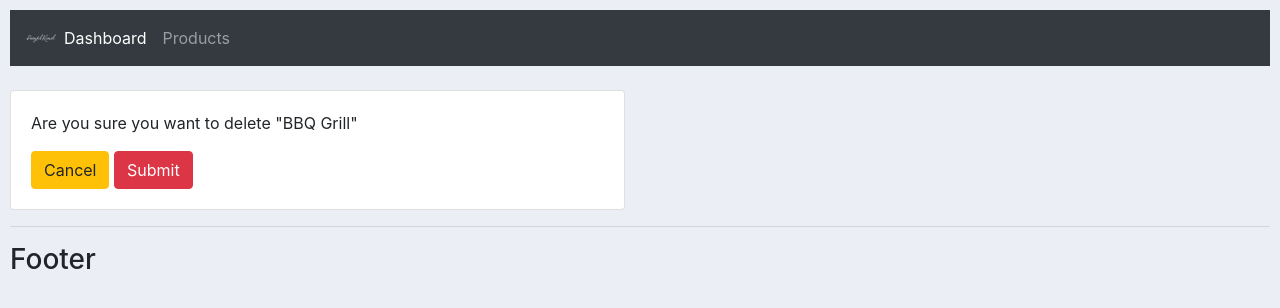
After one commit to pranjalkanel/internshipDjangoCrm, a Django app: page /delete_order/2/ in a window 1280 px wide. The commit adds this page. Shown: the top 308 px of the page. Run offline with Django 3.2, Linux system fonts and the light colour scheme; data comes from the database, SQL or seed files in the repository; both versions use the stored data as it was after the commit; some libraries are stand-ins or nearby versions.

Commit message:
Added model form for orders and created Create, Update, Delete methods in veiws.py for order data that can be accessed through the passed templates.

```diff
--- a/crm/accounts/models.py
+++ b/crm/accounts/models.py
@@ -42,3 +42,6 @@ class Order(models.Model):
     product =   models.ForeignKey(Product, null=True, on_delete=models.SET_NULL)
     date_created = models.DateTimeField(auto_now_add=True)
     status = models.CharField(max_length=200, null=True, choices=STATUS)
+
+    def __str__(self):
+        return self.product.name
--- a/crm/accounts/templates/accounts/customer.html
+++ b/crm/accounts/templates/accounts/customer.html
@@ -68,8 +68,8 @@
 					<td>{{order.product.category}}</td>
 					<td>{{order.date_created}}</td>
 					<td>{{order.status}}</td>
-					<td><a class="btn btn-sm btn-info" href="">Update</a></td>
-					<td><a class= "btn btn-sm btn-danger" href="">Remove</a></td>
+					<td><a class="btn btn-sm btn-info" href="{% url 'update_order' order.id %}">Update</a></td>
+					<td><a class= "btn btn-sm btn-danger" href="{% url 'delete_order' order.id %}">Remove</a></td>
 				</tr>
 				{% endfor %}
 			</table>
--- a/crm/accounts/templates/accounts/dashboard.html
+++ b/crm/accounts/templates/accounts/dashboard.html
@@ -48,8 +48,8 @@
                         <td>{{order.product}}</td>
                         <td>{{order.date_created}}</td>
                         <td>{{order.status}}</td>
-                        <td><a class="btn btn-sm btn-info" href="">Update</a></td>
-                        <td><a class="btn btn-sm btn-danger " href="">Delete</a></td>
+                        <td><a class="btn btn-sm btn-info" href="{% url 'update_order' order.id %}">Update</a></td>
+                        <td><a class="btn btn-sm btn-danger " href="{% url 'delete_order' order.id %}">Delete</a></td>
                     </tr>
                     {% endfor %}
 
--- /dev/null
+++ b/crm/accounts/templates/accounts/delete.html
@@ -0,0 +1,20 @@
+{% extends 'accounts/main.html' %}
+{% load static %}
+
+{% block content %}
+
+<br>
+<div class="row">
+    <div class="col-md-6">
+        <div class="card card-body">
+            <p>Are you sure you want to delete "{{item}}"</p>
+
+            <form method="POST"action="{% url 'delete_order' item.id %}">
+                {% csrf_token %}
+                <a class="btn btn-warning" href="{% url 'home' %}">Cancel</a>
+                <input class="btn btn-danger" type="submit" name="Cofirm">
+            </form>
+        </div>
+    </div>
+</div>
+{% endblock %}
--- a/crm/accounts/urls.py
+++ b/crm/accounts/urls.py
@@ -6,5 +6,7 @@ urlpatterns = [
     path('',views.home, name = "home"),
     path('products/',views.products, name="products"),
     path('customer/<str:pk>',views.customer, name="customer"),
-    path('create_order/', views.createOrder, name="create_order")
+    path('create_order/', views.createOrder, name="create_order"),
+    path('update_order/<str:pk>/', views.updateOrder, name="update_order"),
+    path('delete_order/<str:pk>/', views.deleteOrder, name="delete_order"),
 ]
--- a/crm/accounts/views.py
+++ b/crm/accounts/views.py
@@ -1,4 +1,5 @@
-from django.shortcuts import render
+from django.http import request
+from django.shortcuts import render, redirect
 from django.http import HttpResponse
 from .models import *
 from .forms import OrderForm
@@ -35,6 +36,33 @@ def customer(request, pk):
 def createOrder(request):
 
     form = OrderForm()
-
+    if request.method == 'POST':
+        #print('Printing POST:', request.POST )
+        form = OrderForm(request.POST)
+        if form.is_valid():
+            form.save()
+            return redirect('/')
     context = {'form':form}
     return render(request, 'accounts/order_form.html', context)
+
+def updateOrder(request, pk):
+
+    order = Order.objects.get(id=pk)
+    form = OrderForm(instance=order)
+    if request.method == 'POST':
+        form = OrderForm(request.POST, instance=order)
+        if form.is_valid():
+            form.save()
+            return redirect('/')
+    context = {'form':form}
+    return render(request, 'accounts/order_form.html', context)
+
+def deleteOrder(request, pk):
+    order = Order.objects.get(id=pk)
+    context = {'item':order}
+
+    if request.method == "POST":
+        order.delete()
+        return redirect('/')
+
+    return render(request, 'accounts/delete.html',context)
--- a/crm/static/css/main.css
+++ b/crm/static/css/main.css
@@ -1,5 +1,5 @@
 #logo{
-    width: 10px;
+    width: 30px;
 }
 
 body{
```
Also changed, not shown: crm/accounts/templates/accounts/order_form.html (+13 -5 lines), crm/db.sqlite3.
